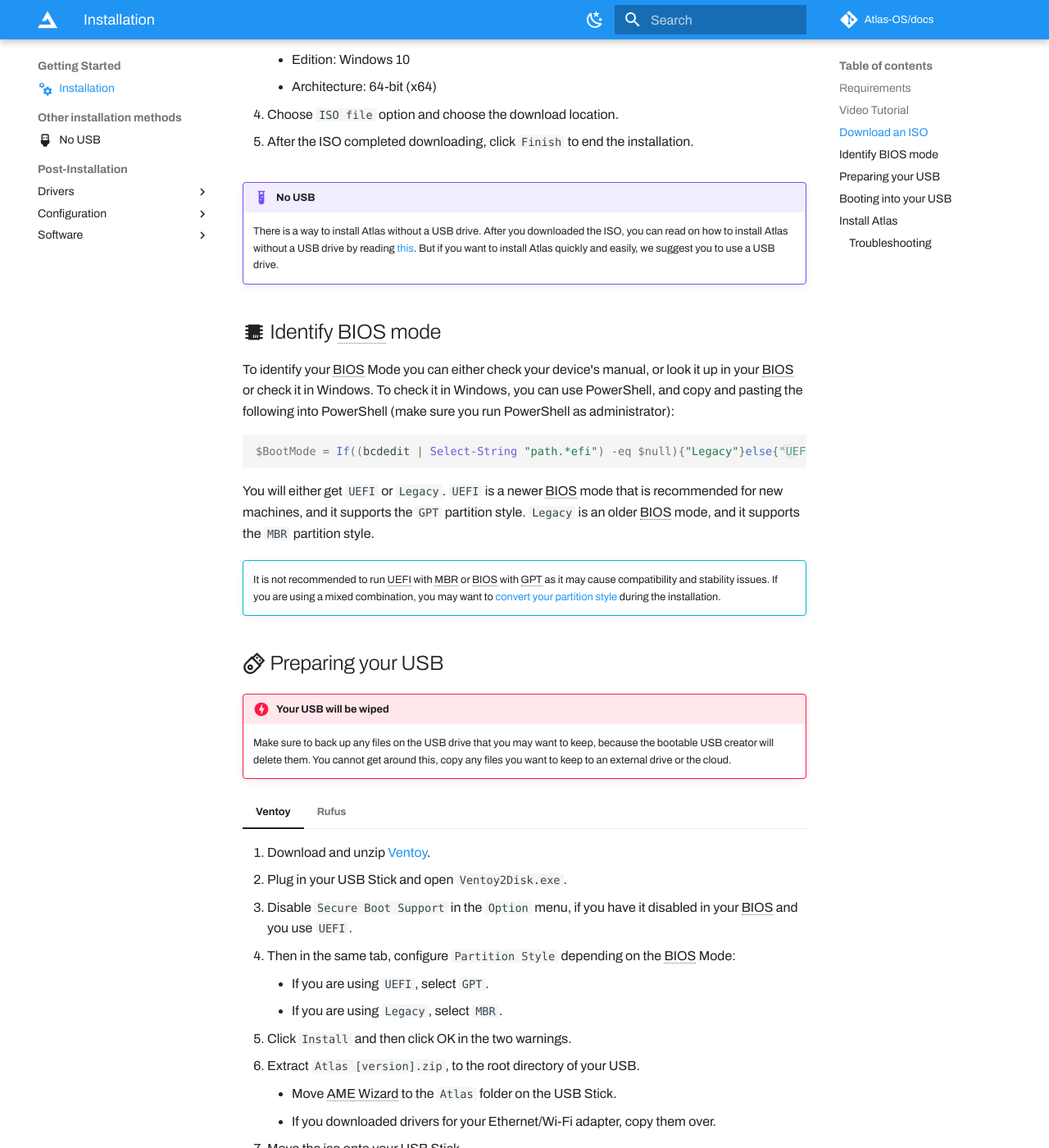
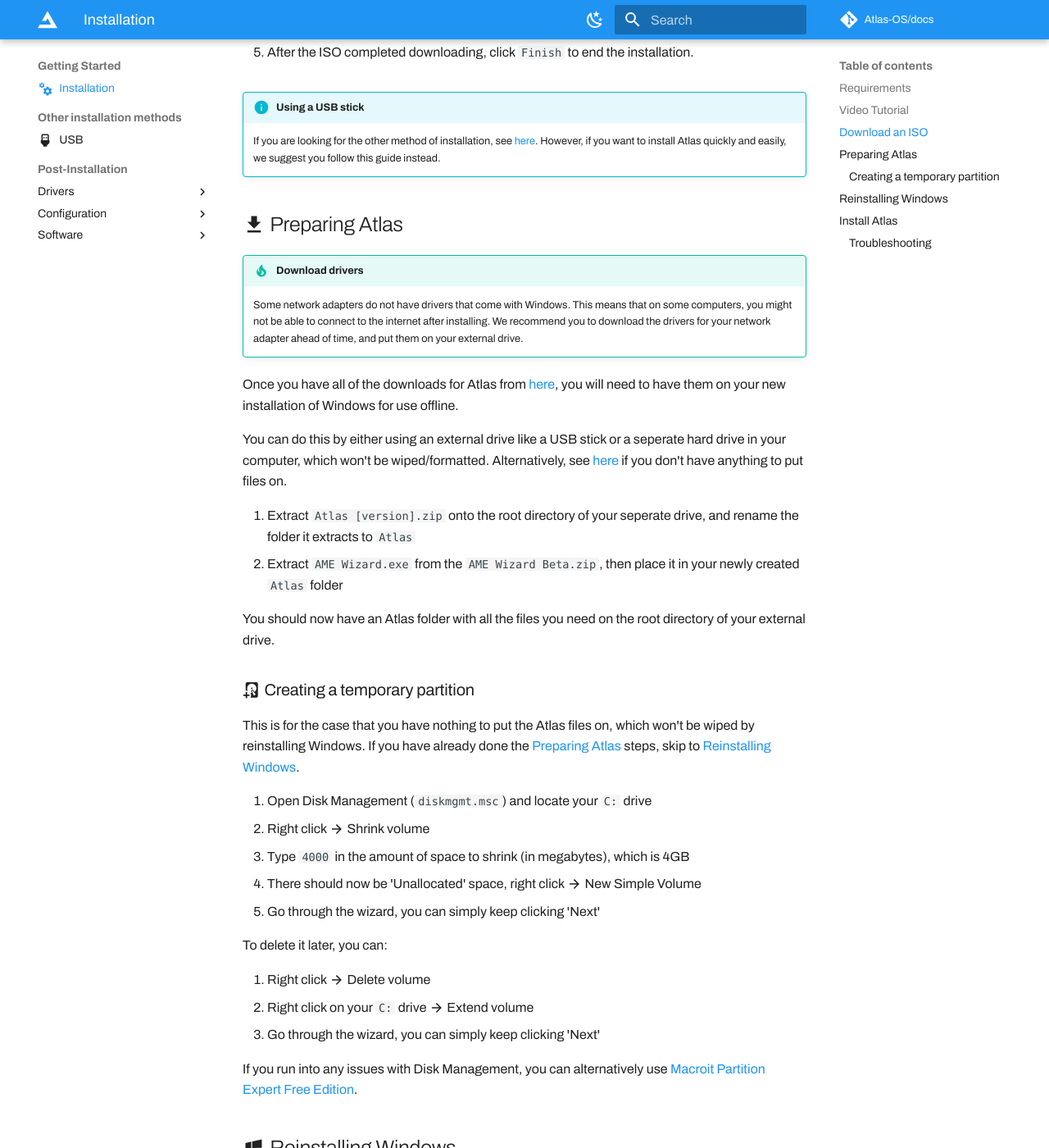
Before and after one commit to Atlas-OS/docs, an MkDocs documentation site: the page built from docs/getting-started/installation.md, in a window 1280 px wide and 1400 px high, scrolled down 1989 px. Shown: the whole window at 82% size. Built offline with MkDocs 1.6.1 and Material for MkDocs 9.7.7, drawn with Linux system fonts in a browser that asks for light colours; some web fonts are replaced; comment, search, counter and statistics services are not loaded; some of the changed text lies outside the part shown.

Commit message:
refactor: new no USB installation guide as main guide

````diff
--- a/docs/getting-started/installation.md
+++ b/docs/getting-started/installation.md
@@ -5,56 +5,51 @@ icon: material/cogs
 
 # Installation
 
+!!! danger "Removed Features"
+	Before installing, it is highly recommended to take a look at our [Removed Features](/troubleshooting/removed-features/) page.
+
 !!! info
     Atlas no longer provides ISOs to download, please use this method here to install.
 
 ## :material-clipboard-list-outline: Requirements
 
-* A USB drive (8 GB minimum)
-* Bootable USB creator
-* A backup of all the files that you want to keep, either in the cloud or on an external drive.
 * [AME Wizard](https://atlasos.net/downloads)
 * [Atlas Playbook](https://atlasos.net/downloads)
-* x64/64-bit CPU (x86 or 32-bit is not supported)
+* x86_64/64-bit CPU (x86 or 32-bit is not supported)
 
 !!! warning "Atlas is not pre-activated"
     Atlas-OS is **NOT** a pre-activated version of Windows. You **must** use a valid key to activate Windows before running. Before buying a Windows 10 (Professional or Home) license, be sure the seller is trustworthy and the key is legitimate — no matter where you buy it.
 
-!!! tip "Download ethernet drivers"
-    Some network adapters do not have drivers that come with Windows. This means that if you are using Ethernet, you might not be able to connect to the internet after installing. We recommend you to download the drivers for your ethernet adapter ahead of time, and put them on your bootable Windows USB.
+## :material-video-box: Video Tutorial
 
-## :material-video-box: Video Tutorial
+!!! info "Outdated with new installation method"
+	The video guide is currently outdated with the new installation method to install Atlas without a USB. If you want to follow along with it, it still works fine, and you can find the old method [here](/getting-started/other-installation-methods/usb/). However, if you want to install without a USB and still follow along with it, start from [9:55](https://youtu.be/GoO36Tj5TGE?t=596).
 
 <iframe width="930" height="523" src="https://www.youtube.com/embed/GoO36Tj5TGE" title="Atlas OS — Installation Guide &amp; Overview (Performant Windows!)" frameborder="0" allow="accelerometer; autoplay; clipboard-write; encrypted-media; gyroscope; picture-in-picture; web-share" allowfullscreen></iframe>
 
 ## :material-disc: Download an ISO
 
-Depending on the bootable USB creator you want to use, you may need to get your own Windows ISO because the bootable USB creator may not have a built-in download feature.
-
-The following bootable USB creators that we have written about need an ISO file:
-
-* Ventoy
-* Rufus
+An ISO is a virtual disc file, and in this case, it will be the Windows Setup. This is required to reinstall Windows in our recommended way.
 
 === "Windows Media Creation Tool (recommended)"
 
     1. Download the [Windows Media Creation Tool](https://go.microsoft.com/fwlink/?LinkId=691209) and open it.
-    2. Click the ``Accept`` button to agree to the Microsoft license terms.
-    3. Tick ``Create installation media (USB flash drive, DVD, or ISO file) for another PC``, click ``Next``, and choose:
+    2. Click the `Accept` button to agree to the Microsoft license terms.
+    3. Tick `Create installation media (USB flash drive, DVD, or ISO file) for another PC`, click `Next`, and choose:
         * Language: Desired language
         * Edition: Windows 10
         * Architecture: 64-bit (x64)
-    4. Choose ``ISO file`` option and choose the download location.
-    5. After the ISO completed downloading, click ``Finish`` to end the installation.
+    4. Choose `ISO file` option and choose the download location.
+    5. After the ISO completed downloading, click `Finish` to end the installation.
 
 === "UUP dump"
 
-    1. Visit [UUP dump](https://uupdump.net/known.php?q=Windows+10+22H2) and click the latest ``amd64`` Feature Update.
+    1. Visit [UUP dump](https://uupdump.net/known.php?q=Windows+10+22H2) and click the latest `amd64` Feature Update.
     If Feature Update is not available, choose latest Cumulative Update.
-    2. Choose the desired language and click ``Next``.
-    3. Select the desired edition as the only edition (Professional is recommended), then click ``Next``.
-    4. ``Download method`` should be ``Download and convert to ISO``, and ``Include updates (Windows converter only)`` should be ticked only.
-    5. Click ``Create download package`` and extract the downloaded archive. Run the ``uup_download_windows.cmd`` file.
+    2. Choose the desired language and click `Next`.
+    3. Select the desired edition as the only edition (Professional is recommended), then click `Next`.
+    4. `Download method` should be `Download and convert to ISO`, and `Include updates (Windows converter only)` should be ticked only.
+    5. Click `Create download package` and extract the downloaded archive. Run the `uup_download_windows.cmd` file.
         * Make sure that your folder has no spaces between.
         * The ISO will be downloaded to the same folder as the download script.
 
@@ -64,82 +59,76 @@ The following bootable USB creators that we have written about need an ISO file:
 
     - [Adguard File List](https://files.rg-adguard.net)
 
-!!! example "No USB"
-    There is a way to install Atlas without a USB drive. After you downloaded the ISO, you can read on how to install Atlas without a USB drive by reading [this](/getting-started/other-installation-methods/no-usb). But if you want to install Atlas quickly and easily, we suggest you to use a USB drive.
+!!! info "Using a USB stick"
+    If you are looking for the other method of installation, see [here](/getting-started/other-installation-methods/usb). However, if you want to install Atlas quickly and easily, we suggest you follow this guide instead.
 
-## :material-chip: Identify BIOS mode
+## :material-download: Preparing Atlas
 
-To identify your BIOS Mode you can either check your device's manual, or look it up in your BIOS or check it in Windows.
-To check it in Windows, you can use PowerShell, and copy and pasting the following into PowerShell (make sure you run PowerShell as administrator):
+!!! tip "Download drivers"
+    Some network adapters do not have drivers that come with Windows. This means that on some computers, you might not be able to connect to the internet after installing. We recommend you to download the drivers for your network adapter ahead of time, and put them on your external drive.
 
-```PowerShell
-$BootMode = If((bcdedit | Select-String "path.*efi") -eq $null){"Legacy"}else{"UEFI"}; Write-Host "Computer is running in $BootMode boot mode."
-```
+Once you have all of the downloads for Atlas from [here](/getting-started/installation/#requirements), you will need to have them on your new installation of Windows for use offline.
 
-You will either get ``UEFI`` or ``Legacy``. ``UEFI`` is a newer BIOS mode that is recommended for new machines, and it supports the ``GPT`` partition style. ``Legacy`` is an older BIOS mode, and it supports the ``MBR`` partition style.
+You can do this by either using an external drive like a USB stick or a seperate hard drive in your computer, which won't be wiped/formatted. Alternatively, see [here](/getting-started/installation/#creating-a-temporary-partition) if you don't have anything to put files on.
 
-!!! info ""
-    It is not recommended to run UEFI with MBR or BIOS with GPT as it may cause compatibility and stability issues.
-    If you are using a mixed combination, you may want to [convert your partition style](https://learn.microsoft.com/en-us/windows-server/storage/disk-management/change-an-mbr-disk-into-a-gpt-disk) during the installation.
+1. Extract `Atlas [version].zip` onto the root directory of your seperate drive, and rename the folder it extracts to `Atlas`
+2. Extract `AME Wizard.exe` from the `AME Wizard Beta.zip`, then place it in your newly created `Atlas` folder
 
-## :material-usb-flash-drive-outline: Preparing your USB
+You should now have an Atlas folder with all the files you need on the root directory of your external drive.
 
-!!! danger "Your USB will be wiped"
-    Make sure to back up any files on the USB drive that you may want to keep, because the bootable USB creator will delete them. You cannot get around this, copy any files you want to keep to an external drive or the cloud.
+### :material-harddisk-plus: Creating a temporary partition
 
-=== "Ventoy"
+This is for the case that you have nothing to put the Atlas files on, which won't be wiped by reinstalling Windows. If you have already done the [Preparing Atlas](/getting-started/installation/#preparing-atlas) steps, skip to [Reinstalling Windows](/getting-started/installation/#reinstalling-windows).
 
-    1. Download and unzip [Ventoy](https://github.com/ventoy/Ventoy).
-    2. Plug in your USB Stick and open ``Ventoy2Disk.exe``.
-    2. Disable ``Secure Boot Support`` in the ``Option`` menu, if you have it disabled in your BIOS and you use ``UEFI``.
-    3. Then in the same tab, configure ``Partition Style`` depending on the BIOS Mode:
-        - If you are using ``UEFI``, select ``GPT``.
-        - If you are using ``Legacy``, select ``MBR``.
-    5. Click ``Install`` and then click OK in the two warnings.
-    6. Extract ``Atlas [version].zip``, to the root directory of your USB.
-        - Move AME Wizard to the ``Atlas`` folder on the USB Stick.
-        - If you downloaded drivers for your Ethernet/Wi-Fi adapter, copy them over.
-    7. Move the iso onto your USB Stick.
+1. Open Disk Management (`diskmgmt.msc`) and locate your `C:` drive
+2. Right click :material-arrow-right: Shrink volume
+3. Type `4000` in the amount of space to shrink (in megabytes), which is 4GB
+4. There should now be 'Unallocated' space, right click :material-arrow-right: New Simple Volume
+5. Go through the wizard, you can simply keep clicking 'Next'
 
-=== "Rufus"
+To delete it later, you can:
 
-    1. Download and open [Rufus](https://github.com/pbatard/rufus).
-    2. Plug in your USB Stick.
-    3. Click the ``SELECT`` button and pick your ISO file.
-    4. Configure ``Partition scheme``
-        - If you are using ``UEFI``, select ``GPT``.
-        - If you are using ``Legacy``, select``MBR``.
-    4. Click ``START`` and in the ``Windows User Experience`` wizard, and then click ``OK``.
-    5. Press ``OK`` again and your USB will be erased and turned into a bootable USB.
-    6. Extract ``Atlas [version].zip``, to the root directory of your USB.
-        - Additionally, move AME Wizard to the ``Atlas [version]`` folder.
-        - If you downloaded drivers for your Ethernet/Wi-Fi adapter, copy them over.
+1. Right click :material-arrow-right: Delete volume
+2. Right click on your `C:` drive :material-arrow-right: Extend volume
+3. Go through the wizard, you can simply keep clicking 'Next'
 
-## :material-power: Booting into your USB
+If you run into any issues with Disk Management, you can alternatively use [Macroit Partition Expert Free Edition](https://macrorit.com/partition-magic-manager/free-edition.html).
 
-1. Disconnect the internet cable from your device and do not connect to the internet during the installation.
-    - This stops the Windows OOBE from making unauthorized changes that could later hurt the Atlas installation process.
-2. Boot into your USB using Boot Menu/BIOS.
-    - If you are using Ventoy, choose the ISO file that you moved to the USB Stick in the program menu.
-4. Proceed with the Windows installation as usual.
-    - If asked, choose your desired edition (Professional is recommended).
-5. Finish installing Windows in the OOBE, and follow the video below:
+## :material-microsoft-windows: Reinstalling Windows
 
-    <iframe src="https://streamable.com/e/21wdvv?loop=0" width="560" height="420" frameborder="0" allowfullscreen></iframe>
+Before proceeding, it is recommended to do backups of files that you may need. Although your old installation (including user data) will be placed a `Windows.old` folder in your `C:` drive in your new installation, there will always be a small risk of something going wrong.
 
-    If the video above does not work, use the video provided here:
+You will want to do this offline to ensure that no drivers can install via Windows Update in your new installation, so that the minimal third-party drivers are installed for the lightest experience.
 
-    - [Windows 10+ OOBE](https://raw.githubusercontent.com/amitxv/PC-Tuning/main/media/oobe-windows10+-example.mp4)
+1. Double click your downloaded ISO to mount it, which adds the ISO as a virtual read-only drive in File Explorer. If it opens up in a program like WinRAR or 7-Zip, right click the ISO, click 'Open With' then open it with File Explorer.
+
+2. Go to your mounted ISO (as a drive letter) in File Explorer, then go into `sources`, and open `setup.exe`.
+
+3. Click 'No thanks' to the updates, as you will update Windows once you have finished reinstalling, and uncheck 'I want to help make the Windows installation better' for privacy reasons.
+
+4. Click 'I don't have a product key', as Windows will activate its self (if you are currently activated) once you have finished installing.
+
+5. Select your edition of Windows, we highly recommend Windows 10 Pro, but if you do not have a key for it, use Windows 10 Home.
+
+6. Accept the license agreement, click 'Custom: Install Windows only (advanced)' to completely wipe your current installation of Windows and replace it with the new one.
+
+7. Find your `C:` drive, click 'OK' to the warning, click next, and let the installation do its thing (you might restart a couple of times) and wait.
+
+8. Finish installing Windows and in the OOBE, follow the video attached: <iframe src="https://cdn.jsdelivr.net/gh/amitxv/PC-Tuning@main/media/oobe-windows10+-example.mp4" width="560" height="420" frameborder="0" allowfullscreen></iframe>
+
+9. Once inside Windows, your old Windows installation will be put into a `Windows.old` folder in your `C:` drive on your new installation. You can copy the files that you need from it before deleting it.
+
+10. To delete your previous Windows installation, goto Settings :material-arrow-right: System :material-arrow-right: Storage, then click 'Temporary files', select 'Previous version of Windows' and then click 'Remove files'.
 
 ## :material-wrench-cog-outline: Install Atlas
 
-1. Place the ``Atlas`` folder from the USB Stick to the desktop.
-2. Run ``Disable Drivers Installation in Windows Update.reg`` to prevent Windows from automatically installing drivers via Windows Update, and restart your computer.
+1. Place the `Atlas` folder from your external drive (like a USB). If you previously made a temporary partition, you can delete it [here](/getting-started/installation/#creating-a-temporary-partition).
+2. Run `Disable Drivers Installation in Windows Update.reg` to prevent Windows from automatically installing drivers via Windows Update, and restart your computer.
 3. After restarting, you can install ethernet drivers, and connect to the internet.
 4. Make sure you have the latest updates by running Windows Update. Once you are done, restart your computer and look for any updates you may have missed.
-5. Once here, you will need to disable `Memory Integrity` which you can do by opening `Windows Security`, then click `Device Security` on the left. From here click `Core isolation details` and then turn off `Memory Integrity`.
-6. Run ``AME Wizard.exe`` and load the Atlas Playbook, and follow the wizard instructions.
-    - SmartScreen will notify you that the wizard is unsigned. You can get around this by pressing ``More info`` and ``Run anyway``.
+5. You will need to disable `Memory Integrity` due to current incompatibilities with AME Wizard, which you can do by opening `Windows Security`, then click `Device Security` on the left. From here, click `Core isolation details` and then turn off `Memory Integrity`.
+6. Run `AME Wizard.exe` and load the Atlas Playbook, and follow the wizard instructions.
+    - SmartScreen will notify you that the wizard is unsigned. You can get around this by pressing `More info` and `Run anyway`.
     - You may have to activate Windows to install Atlas. Get a supported key for Home/Pro, depending on what you installed and activate in Windows Settings.
 
 !!! question "Stuck on `Reticulating Splines`?"
@@ -152,8 +141,8 @@ After a few reboots, your system will be optimized and have less junk on it, tha
 
 ### :material-bug-outline: Troubleshooting
 
+!!! question "Need help?"
+    If you face any trouble while installing, you can ask for help on our [forums](https://forum.atlasos.net), or our [Discord server](https://discord.atlasos.net). We have a big community of people who care and want to help.
+
 ??? question "No internet?"
     If you are using Wi-Fi and cannot connect to the internet, temporarily plug an ethernet cable into your computer to download your drivers. You can also download the right Wi-Fi or ethernet drivers with an external hard drive or USB using something else.
-
-!!! question "Need help?"
-    If you face any trouble while installing, you can ask for help on our [forums](https://forum.atlasos.net), or our [Discord server](https://discord.atlasos.net). We have a big community of people who care and want to help.
--- a/docs/getting-started/other-installation-methods/no-usb.md
+++ /dev/null
@@ -1,21 +0,0 @@
----
-description: The official No-USB AtlasOS playbook installation guide
-icon: material/usb-port
----
-
-# No USB Installation Guide
-
-- Download [Windows Media Creation Tool](https://go.microsoft.com/fwlink/?LinkId=691209) and proceed to open it and accept the terms of service.
-
-- When prompted with 'What do you want to do?' , click 'Upgrade this PC now'. Then proceed with the Installation, your computer should restart multiple times.
-
-- You should now be prompted with a Windows Setup, when you encounter 'Which type of installation do you want?', press 'Custom: Install Windows only'. Delete all of your drive partitions and make a New partition on your main drive.
-
-- Finish installing Windows in the OOBE, and follow the video attached: <iframe src="https://cdn.jsdelivr.net/gh/amitxv/PC-Tuning@main/media/oobe-windows10+-example.mp4" width="560" height="420" frameborder="0" allowfullscreen></iframe>
-
-- Your computer should shortly be in Windows 10. At this time you can download the Atlas Files: [Atlas Downloads](https://atlasos.net/downloads/w10_22h2)
-
-- Now proceed to follow the Atlas Installation Guide at the specified time. [ 9:50 ]
-<iframe width="930" height="523" src="https://www.youtube.com/embed/GoO36Tj5TGE?t=523" title="Atlas OS — Installation Guide &amp; Overview (Performant Windows!)" frameborder="0" allow="accelerometer; autoplay; clipboard-write; encrypted-media; gyroscope; picture-in-picture; web-share" allowfullscreen></iframe>
-
-#### Credit: [Chronos](https://github.com/CrownedMatrix)
--- /dev/null
+++ b/docs/getting-started/other-installation-methods/usb.md
@@ -0,0 +1,81 @@
+---
+description: The official USB AtlasOS playbook installation guide
+icon: material/usb-port
+---
+
+# USB Installation Guide
+
+## :material-clipboard-list-outline: Additional requirements
+
+You should also meet the regular [Requirements](/getting-started/installation/#requirements).
+
+* A USB drive (8 GB minimum)
+* Bootable USB creator
+* A backup of all the files that you want to keep, either in the cloud or on an external drive
+
+## :material-chip: Identify boot mode
+
+To identify your boot mode, you can either check your device's manual, or look it up in your BIOS or check it in Windows.
+To check it in Windows, you can use PowerShell, and copy and pasting the following into PowerShell (make sure you run PowerShell as administrator):
+
+```PowerShell
+$BootMode = If((bcdedit | Select-String "path.*efi") -eq $null){"Legacy"}else{"UEFI"}; Write-Host "Computer is running in $BootMode boot mode."
+```
+
+You will either get ``UEFI`` or ``Legacy``. ``UEFI`` is a newer BIOS mode that is recommended for new machines, and it supports the ``GPT`` partition style. ``Legacy`` is an older BIOS mode, and it supports the ``MBR`` partition style.
+
+!!! info ""
+    It is not recommended to run UEFI with MBR or BIOS with GPT as it may cause compatibility and stability issues.
+    If you are using a mixed combination, you may want to [convert your partition style](https://learn.microsoft.com/en-us/windows-server/storage/disk-management/change-an-mbr-disk-into-a-gpt-disk) during the installation.
+
+## :material-usb-flash-drive-outline: Preparing your USB
+
+!!! danger "Your USB will be wiped"
+    Make sure to back up any files on the USB drive that you may want to keep, because the bootable USB creator will delete them. You cannot get around this, copy any files you want to keep to an external drive or the cloud.
+
+=== "Ventoy"
+
+    1. Download and unzip [Ventoy](https://github.com/ventoy/Ventoy).
+    2. Plug in your USB Stick and open ``Ventoy2Disk.exe``.
+    2. Disable ``Secure Boot Support`` in the ``Option`` menu, if you have it disabled in your BIOS and you use ``UEFI``.
+    3. Then in the same tab, configure ``Partition Style`` depending on the BIOS Mode:
+        - If you are using ``UEFI``, select ``GPT``.
+        - If you are using ``Legacy``, select ``MBR``.
+    5. Click ``Install`` and then click OK in the two warnings.
+    6. Extract ``Atlas [version].zip``, to the root directory of your USB.
+        - Move AME Wizard to the ``Atlas`` folder on the USB Stick.
+        - If you downloaded drivers for your Ethernet/Wi-Fi adapter, copy them over.
+    7. Move the iso onto your USB Stick.
+
+=== "Rufus"
+
+    1. Download and open [Rufus](https://github.com/pbatard/rufus).
+    2. Plug in your USB Stick.
+    3. Click the ``SELECT`` button and pick your ISO file.
+    4. Configure ``Partition scheme``
+        - If you are using ``UEFI``, select ``GPT``.
+        - If you are using ``Legacy``, select``MBR``.
+    4. Click ``START`` and in the ``Windows User Experience`` wizard, and then click ``OK``.
+    5. Press ``OK`` again and your USB will be erased and turned into a bootable USB.
+    6. Extract ``Atlas [version].zip``, to the root directory of your USB.
+        - Additionally, move AME Wizard to the ``Atlas [version]`` folder.
+        - If you downloaded drivers for your Ethernet/Wi-Fi adapter, copy them over.
+
+## :material-power: Booting into your USB
+
+1. Disconnect the internet cable from your device and do not connect to the internet during the installation.
+    - This stops the Windows OOBE from making unauthorized changes that could later hurt the Atlas installation process.
+2. Boot into your USB using Boot Menu/BIOS.
+    - If you are using Ventoy, choose the ISO file that you moved to the USB Stick in the program menu.
+4. Proceed with the Windows installation as usual.
+    - If asked, choose your desired edition (Professional is recommended).
+5. Finish installing Windows in the OOBE, and follow the video below:
+
+    <iframe src="https://streamable.com/e/21wdvv?loop=0" width="560" height="420" frameborder="0" allowfullscreen></iframe>
+
+    If the video above does not work, use the video provided here:
+
+    - [Windows 10+ OOBE](https://raw.githubusercontent.com/amitxv/PC-Tuning/main/media/oobe-windows10+-example.mp4)
+
+You can now follow the [main guide](/getting-started/installation/#install-atlas) to install Atlas. Alternatively, follow the video guide:
+<iframe width="930" height="523" src="https://www.youtube.com/embed/GoO36Tj5TGE?t=523" title="Atlas OS — Installation Guide &amp; Overview (Performant Windows!)" frameborder="0" allow="accelerometer; autoplay; clipboard-write; encrypted-media; gyroscope; picture-in-picture; web-share" allowfullscreen></iframe>
--- a/mkdocs.insiders.yml
+++ b/mkdocs.insiders.yml
@@ -149,7 +149,7 @@ nav:
   - Getting Started:
     - Installation: getting-started/installation.md
     - Other installation methods:
-      - No USB: getting-started/other-installation-methods/no-usb.md
+      - USB: getting-started/other-installation-methods/usb.md
     - Post-Installation:
       - Drivers:
         - Index: getting-started/post-installation/drivers/index.md
--- a/mkdocs.yml
+++ b/mkdocs.yml
@@ -147,7 +147,7 @@ nav:
   - Getting Started:
     - Installation: getting-started/installation.md
     - Other installation methods:
-      - No USB: getting-started/other-installation-methods/no-usb.md
+      - USB: getting-started/other-installation-methods/usb.md
     - Post-Installation:
       - Drivers:
         - Index: getting-started/post-installation/drivers/index.md
````
